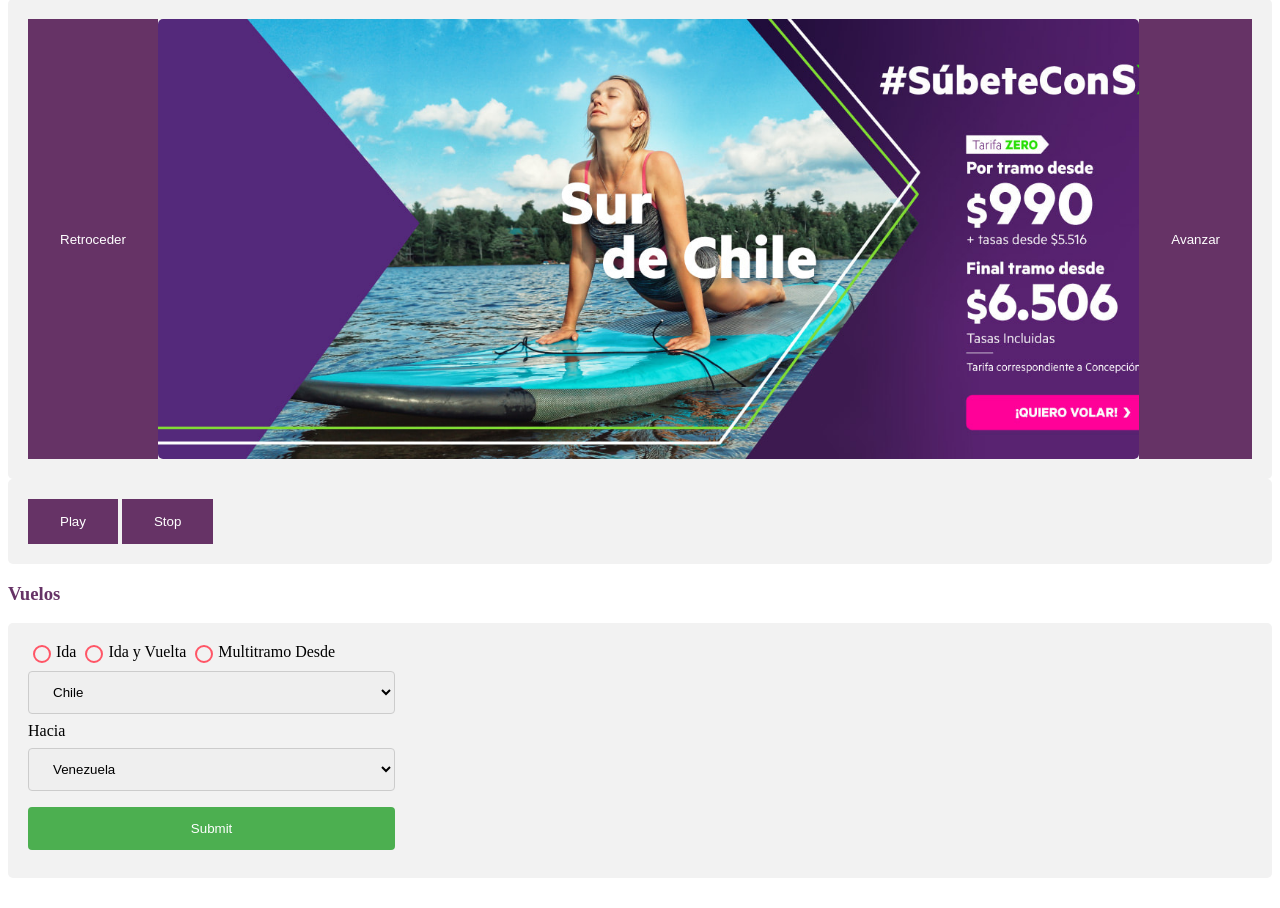
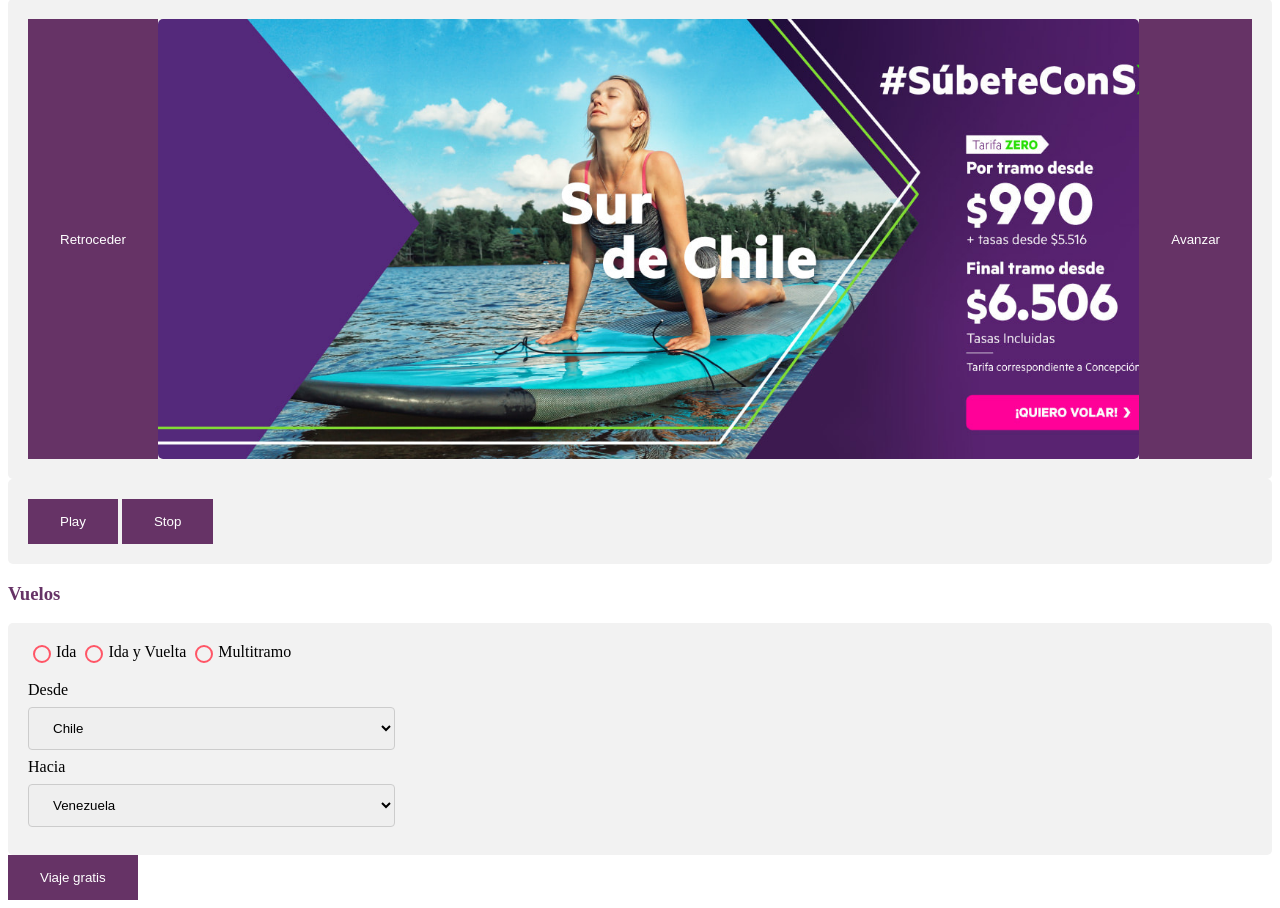
Before and after one commit to hernanpuellesdev/frontendclass, a plain HTML site: page sky/index.html in a window 1280 px wide. Shown: the part 133-1041 px from the top of the page. Before the commit the page ends 1019 px from the top, so only its background shows below. Drawn offline with Linux system fonts and the light colour scheme.

Commit message:
Alerta JS
Se añade una alerta Javascript, funcional a traves de un boton.

```diff
--- a/sky/index.html
+++ b/sky/index.html
@@ -36,19 +36,6 @@
    </tr>
 </table>
 
-
-<!--
-    <div class="carousel">
-        <button id="retroceder">Retroceder</button>
-        <div id="imagen"></div>
-        <button id="avanzar">Avanzar</button>
-    </div>
-
-        <div class="controles">
-        <button id="play">Play</button>
-        <button id="stop" disabled>Stop</button>
-    </div>
--->
 
 
     <div class="carousel">
@@ -153,7 +140,7 @@ div {
     <label for="organization"><span></span>Ida y Vuelta</label>
 
     <input id="organization" type="radio" name="user" value="Organization">
-    <label for="organization"><span></span>Multitramo</label>
+    <label for="organization"><span></span>Multitramo</label><br><br>
 
     <label for="Desde">Desde</label><br>
     <select id="country" name="country">
@@ -168,9 +155,19 @@ div {
       <option value="canada">Canada</option>
       <option value="usa">USA</option>
     </select><br>
-    <input type="submit" value="Submit">
+    <input type="hidden" onclick="myFunction()" class="button button" type="submit" value="Comprar">
+
+
   </form>
 </div>
+
+ <button onclick="myFunction()" class="button button">Viaje gratis</button>
+
+<script>
+function myFunction() {
+  alert("Intentelo mas tarde");
+}
+</script>
 
     <!-- archivos js -->
     <script src="js/carrusel.js"></script>
```
